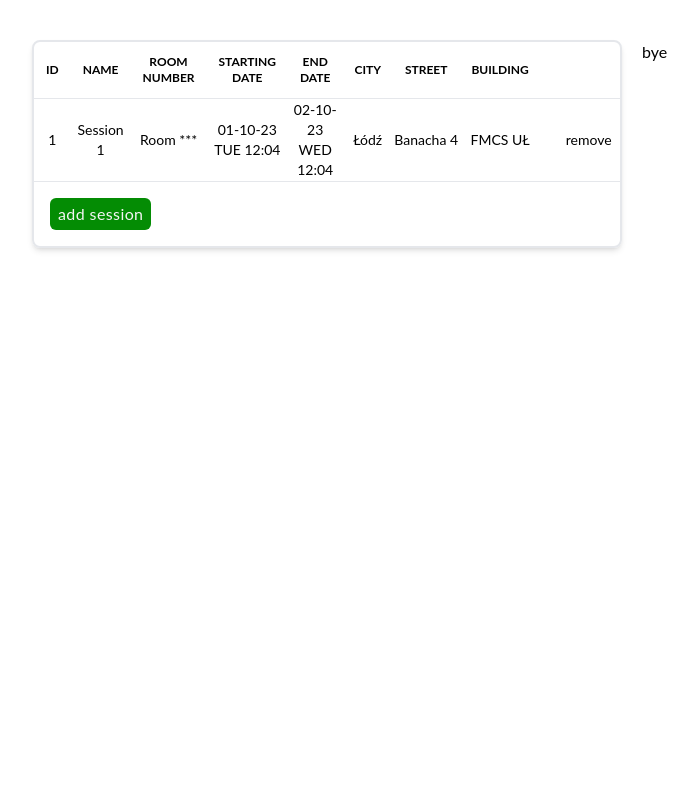
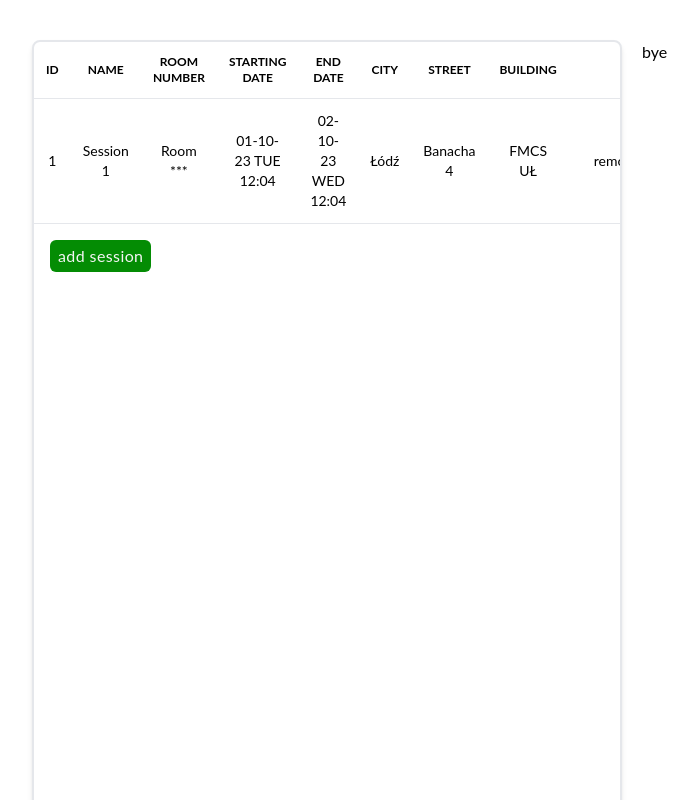
Before and after one commit to jakub-lesniewski/Project-conference-handler, a React (Vite) app in the folder frontend/: page /backoffice in a window 1280 px wide. Both pictures are taken after a click on the button "add session". Shown: the top 800 px of the page, without its empty margins (8-706 px from the left). Built offline with nearby package versions, Linux system fonts and the light colour scheme.

Commit message:
added resuable input field component

```diff
--- a/frontend/src/features/backoffice/Backoffice.jsx
+++ b/frontend/src/features/backoffice/Backoffice.jsx
@@ -1,5 +1,5 @@
 import AtendeesBox from "./AtendeesBox";
-import SessionBox from "./SessionBox";
+import SessionBox from "./sessions/SessionBox";
 
 function Backoffice() {
   return (
--- /dev/null
+++ b/frontend/src/features/backoffice/sessions/InputFieldSession.jsx
@@ -0,0 +1,21 @@
+function InputFieldSession({
+  label,
+  name,
+  defaultValue,
+  type = "text",
+  register,
+}) {
+  return (
+    <div className="flex items-center justify-between gap-3">
+      <label className="font-medium tracking-wide">{label}</label>
+      <input
+        {...register(name)}
+        defaultValue={defaultValue}
+        type={type}
+        className="rounded-md border-2 px-2 py-1 transition-all duration-300 focus:border-fmcsGreen focus:outline-none focus:ring-fmcsGreen"
+      />
+    </div>
+  );
+}
+
+export default InputFieldSession;
--- /dev/null
+++ b/frontend/src/features/backoffice/sessions/ModalSession.jsx
@@ -0,0 +1,80 @@
+import { useForm } from "react-hook-form";
+import InputFieldSession from "./InputFieldSession"; // Import your reusable input field component
+
+function ModalSession({ session, toggleModal }) {
+  const { register, handleSubmit } = useForm();
+
+  const {
+    id,
+    name,
+    room_number,
+    time_start,
+    time_end,
+    city,
+    street,
+    building,
+  } = session;
+
+  function onSubmit(data) {
+    // toggleModal(false);
+    console.log(data);
+  }
+
+  return (
+    <div>
+      <form onSubmit={handleSubmit(onSubmit)}>
+        <div className="grid grid-cols-2 gap-5">
+          <InputFieldSession
+            label="Name"
+            name="name"
+            defaultValue={name}
+            register={register}
+          />
+
+          <InputFieldSession
+            label="City"
+            name="city"
+            defaultValue={city}
+            register={register}
+          />
+
+          <InputFieldSession
+            label="Street"
+            name="street"
+            defaultValue={street}
+            register={register}
+          />
+
+          <InputFieldSession
+            label="Building"
+            name="building"
+            defaultValue={building}
+            register={register}
+          />
+
+          <InputFieldSession
+            label="Starting time"
+            name="startTime"
+            defaultValue={time_start}
+            type="datetime-local"
+            register={register}
+          />
+
+          <InputFieldSession
+            label="Ending time"
+            name="endTime"
+            defaultValue={time_end}
+            type="datetime-local"
+            register={register}
+          />
+        </div>
+
+        <button className="mt-5 rounded-md bg-fmcsGreen px-2 py-1 tracking-wide text-fmcsWhite">
+          submit changes
+        </button>
+      </form>
+    </div>
+  );
+}
+
+export default ModalSession;
--- /dev/null
+++ b/frontend/src/features/backoffice/sessions/RowSession.jsx
@@ -0,0 +1,44 @@
+function RowSession({ session, removeSession, setCurrentSession, onClick }) {
+  const {
+    id,
+    name,
+    room_number,
+    time_start,
+    time_end,
+    city,
+    street,
+    building,
+  } = session;
+
+  return (
+    <tr
+      onClick={() => {
+        setCurrentSession(session);
+        onClick();
+      }}
+      className="cursor-pointer border-b text-sm transition-all duration-200 hover:bg-fmcsGray"
+    >
+      <td className="p-3 text-center">{id}</td>
+      <td className="p-3 text-center">{name}</td>
+      <td className="p-3 text-center">{room_number}</td>
+      <td className="p-3 text-center">{time_start}</td>
+      <td className="p-3 text-center">{time_end}</td>
+      <td className="p-3 text-center">{city}</td>
+      <td className="p-3 text-center">{street}</td>
+      <td className="p-3 text-center">{building}</td>
+      <td className="w-18 relative text-center">
+        <button
+          onClick={(e) => {
+            e.stopPropagation();
+            removeSession(id);
+          }}
+          className="absolute inset-0 h-full w-24 overflow-hidden px-4 py-2 transition-all duration-200 hover:bg-fmcsRed hover:text-fmcsWhite"
+        >
+          remove
+        </button>
+      </td>
+    </tr>
+  );
+}
+
+export default RowSession;
--- a/frontend/src/features/backoffice/SessionBox.jsx
+++ b/frontend/src/features/backoffice/sessions/SessionBox.jsx
@@ -1,4 +1,7 @@
 import { useState } from "react";
+import RowSession from "./RowSession";
+import ModalWindow from "../../../ui/ModalWindow";
+import ModalSession from "./ModalSession";
 
 const tableHeadRow = [
   "id",
@@ -14,6 +17,8 @@ const tableHeadRow = [
 function SessionBox() {
   const [sessionsArr, setSessionsArr] = useState([]);
   const [sessionId, setSessionId] = useState(1);
+  const [showModal, setShowModal] = useState(false);
+  const [currentSession, setCurrentSession] = useState(null);
 
   function addSession() {
     setSessionId((prevSessionId) => prevSessionId + 1);
@@ -38,10 +43,14 @@ function SessionBox() {
     );
   }
 
+  function toggleModal() {
+    setShowModal(!showModal);
+  }
+
   return (
     <section>
-      <div className="w-full overflow-auto border-2 shadow-md sm:rounded-lg">
-        <table className="w-full text-left rtl:text-right">
+      <div className="h-[900px] w-full overflow-auto border-2 shadow-md sm:rounded-lg">
+        <table className=" w-full text-left rtl:text-right">
           <thead className="border-b text-xs uppercase">
             <tr>
               {tableHeadRow.map((item, index) => (
@@ -54,28 +63,14 @@ function SessionBox() {
           </thead>
 
           <tbody>
-            {sessionsArr.map((item) => (
-              <tr
-                key={item.id}
-                className="hover:bg-fmcsGray cursor-pointer border-b text-sm transition-all duration-200"
-              >
-                <td className="p-3 text-center">{item.id}</td>
-                <td className="text-center">{item.name}</td>
-                <td className="text-center">{item.room_number}</td>
-                <td className="text-center">{item.time_start}</td>
-                <td className="text-center">{item.time_end}</td>
-                <td className="text-center">{item.city}</td>
-                <td className="text-center">{item.street}</td>
-                <td className="text-center">{item.building}</td>
-                <td className="relative w-24 text-center">
-                  <button
-                    onClick={() => removeSession(item.id)}
-                    className="absolute inset-0 h-full w-24 overflow-hidden px-4 py-2 transition-all duration-200 hover:bg-fmcsRed hover:text-fmcsWhite"
-                  >
-                    remove
-                  </button>
-                </td>
-              </tr>
+            {sessionsArr.map((session) => (
+              <RowSession
+                session={session}
+                removeSession={removeSession}
+                setCurrentSession={setCurrentSession}
+                onClick={toggleModal}
+                key={session.id}
+              />
             ))}
           </tbody>
         </table>
@@ -87,6 +82,11 @@ function SessionBox() {
           add session
         </button>
       </div>
+      {showModal && (
+        <ModalWindow onClose={toggleModal}>
+          <ModalSession session={currentSession} toggleModal={toggleModal} />
+        </ModalWindow>
+      )}
     </section>
   );
 }
--- a/frontend/src/main.jsx
+++ b/frontend/src/main.jsx
@@ -9,8 +9,6 @@ import Login from "./features/login/Login";
 import User, { loader as userLoader } from "./features/user/User";
 import ProtectedRoute from "./utils/ProtectedRoute";
 import "./index.css";
-import SessionBox from "./features/backoffice/SessionBox";
-import AtendeesBox from "./features/backoffice/AtendeesBox";
 
 const router = createBrowserRouter([
   {
--- a/frontend/src/ui/ModalWindow.jsx
+++ b/frontend/src/ui/ModalWindow.jsx
@@ -5,7 +5,7 @@ function ModalWindow({ children, onClose }) {
 
   return (
     <div className="fixed inset-0 z-50 flex items-center justify-center backdrop-brightness-50">
-      <div className="relative rounded-md bg-fmcsWhite p-20">
+      <div className="relative rounded-md bg-fmcsWhite p-16">
         <button className="absolute right-3 top-3" onClick={handleCloseClick}>
           Close
         </button>
```
